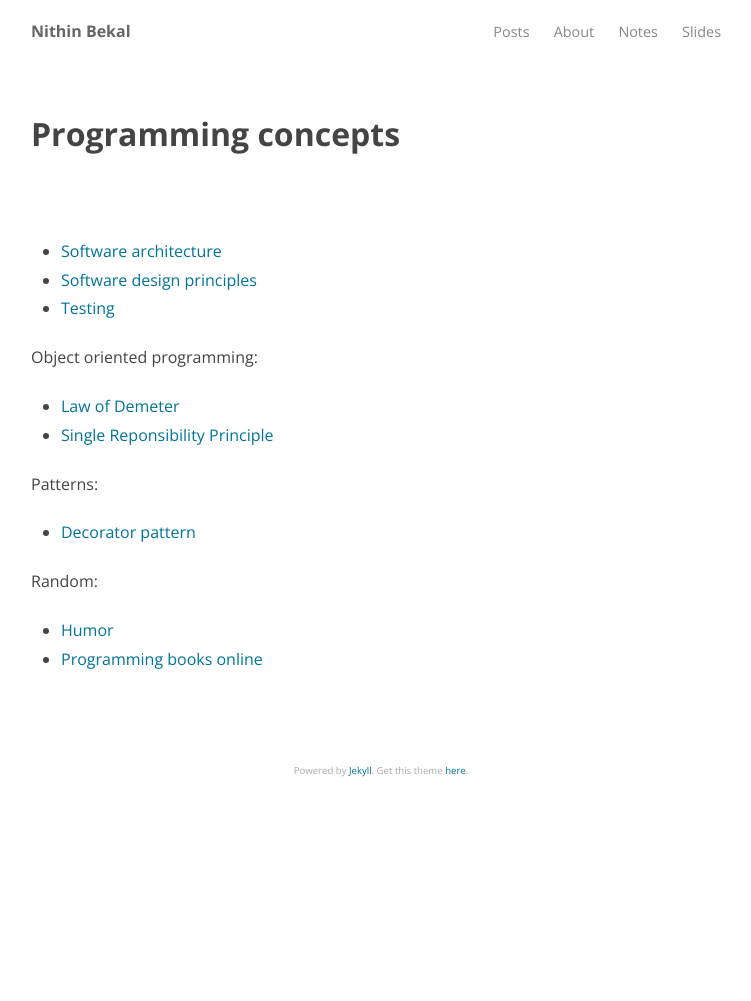
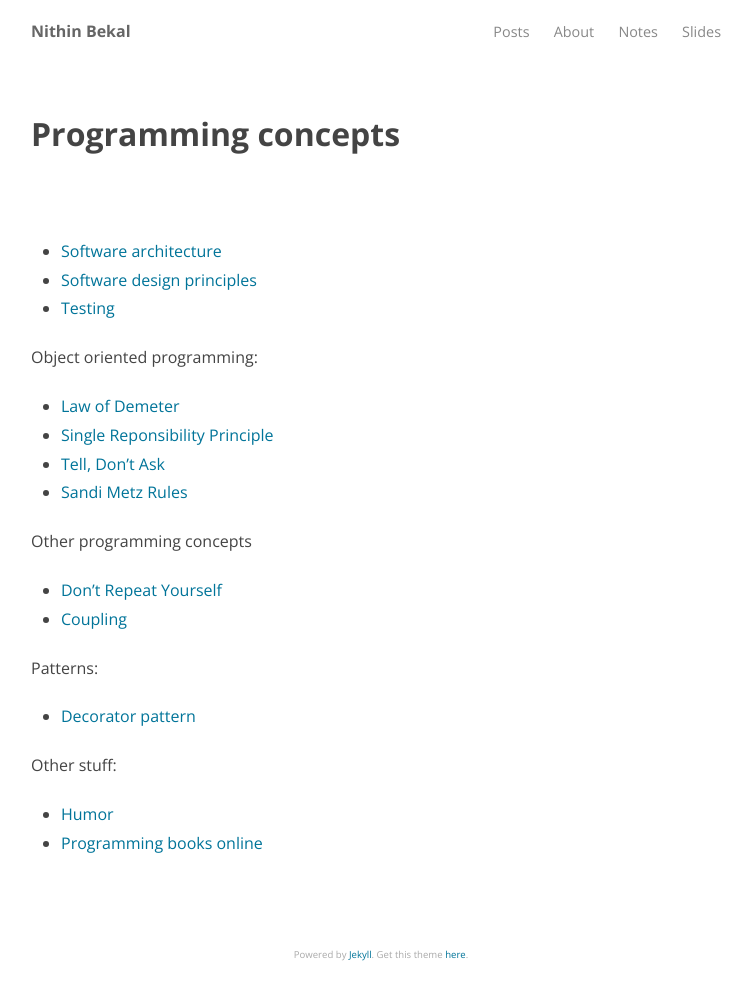
Before and after one commit to nithinbekal/nithinbekal.github.io, a Jekyll site: the page built from notes/programming.md, in a window 1280 px wide. Shown: the whole page, without its empty margins (259-1010 px from the left). Built offline with Jekyll 4.4.1, drawn with Linux system fonts in a browser that asks for light colours; before the commit the page ends 900 px from its top, so only the background shows below that.

Commit message:
Software development notes

```diff
--- a/notes/programming.md
+++ b/notes/programming.md
@@ -3,20 +3,27 @@ layout: page
 title: "Programming concepts"
 ---
 
-* [Software architecture](/notes/architecture/)
-* [Software design principles](/notes/design-principles/)
-* [Testing](/notes/testing/)
+- [Software architecture](/notes/architecture/)
+- [Software design principles](/notes/design-principles/)
+- [Testing](/notes/testing/)
 
 Object oriented programming:
 
-* [Law of Demeter](/notes/demeter/)
-* [Single Reponsibility Principle](/notes/single-responsibility-principle/)
+- [Law of Demeter](/notes/demeter/)
+- [Single Reponsibility Principle](/notes/single-responsibility-principle/)
+- [Tell, Don't Ask](/notes/tell-dont-ask/)
+- [Sandi Metz Rules](/notes/sandi-metz-rules/)
+
+Other programming concepts
+
+- [Don't Repeat Yourself](/notes/dry/)
+- [Coupling](/notes/coupling/)
 
 Patterns:
 
-* [Decorator pattern](/notes/decorator-pattern/)
+- [Decorator pattern](/notes/decorator-pattern/)
 
-Random:
+Other stuff:
 
-* [Humor](/notes/programming-humor/)
-* [Programming books online](/notes/programming-books/)
+- [Humor](/notes/programming-humor/)
+- [Programming books online](/notes/programming-books/)
```
Also changed, not shown: notes/coupling.md (added, +27 -0 lines), notes/dry.md (added, +14 -0 lines), notes/sandi-metz-rules.md (added, +14 -0 lines), notes/tell-dont-ask.md (added, +41 -0 lines).
